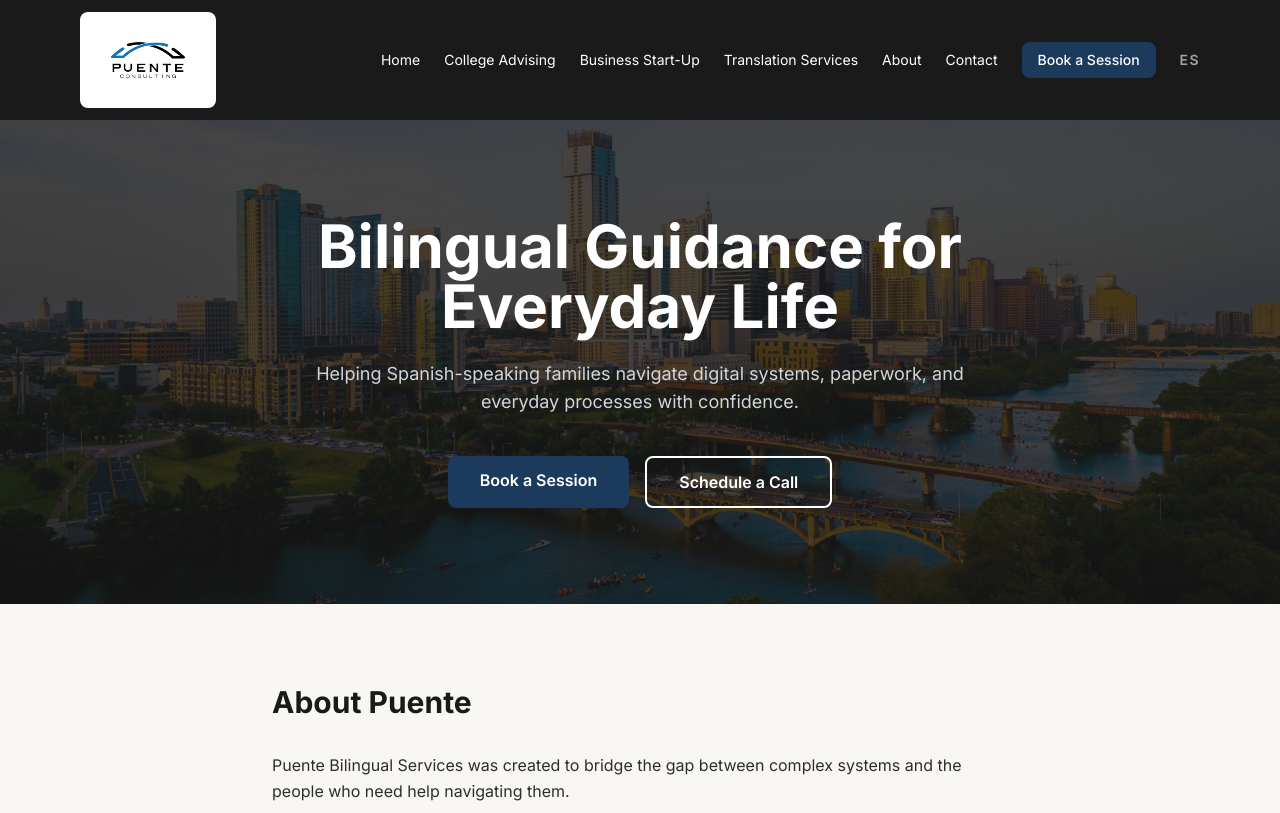
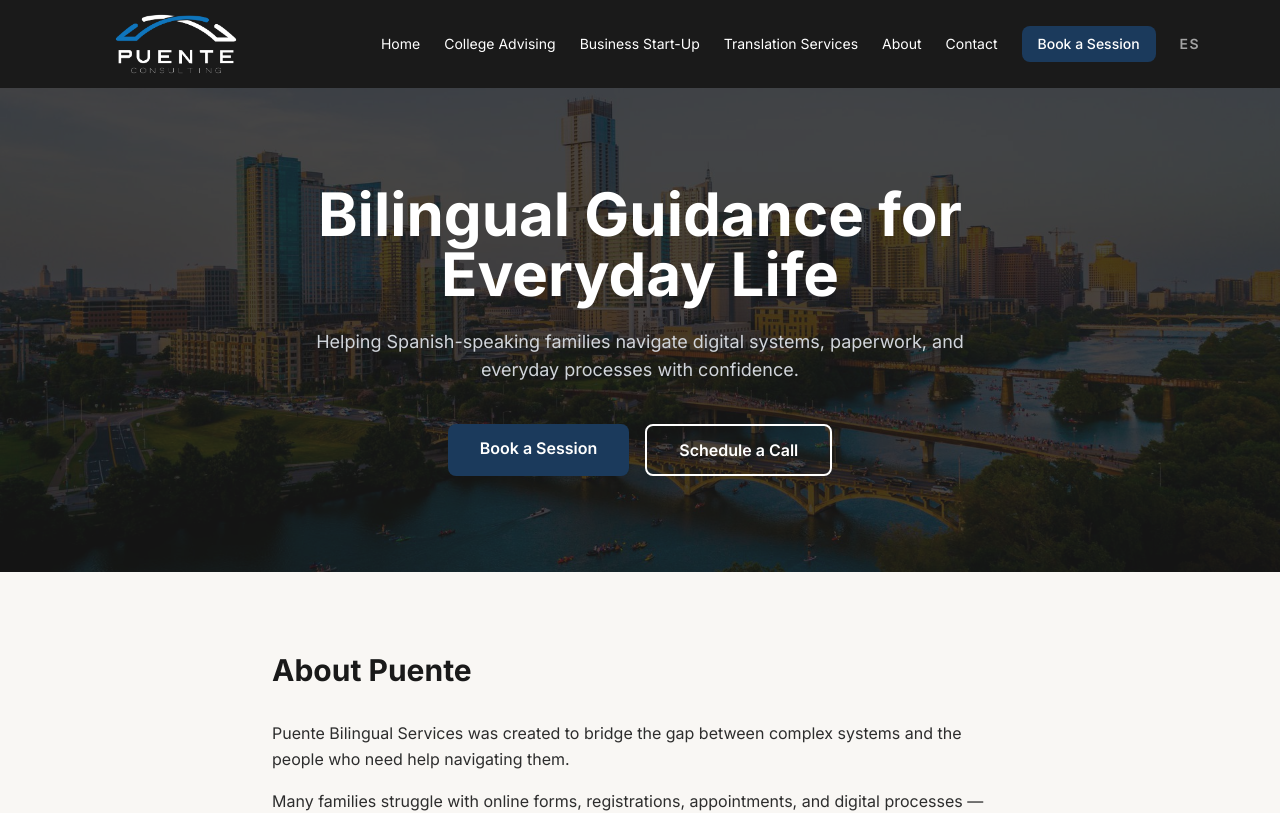
Before and after one commit to dacruz117/puente-consulting, a Next.js app: page / in a window 1280 px wide. Shown: the top 813 px of the page. Built offline with nearby package versions, Linux system fonts and the light colour scheme.

Commit message:
fix: use transparent logo in navbar and footer
Replaces white-boxed logo with transparent PNG version that sits
cleanly on the dark navbar and footer backgrounds.

Co-Authored-By: Claude Sonnet 4.6 <noreply@anthropic.com>

```diff
--- a/src/components/Footer.tsx
+++ b/src/components/Footer.tsx
@@ -13,13 +13,13 @@ export default function Footer() {
         <div className="grid grid-cols-1 md:grid-cols-3 gap-8">
           {/* Brand */}
           <div>
-            <div className="bg-white rounded-lg inline-block px-3 py-2 mb-3">
+            <div className="mb-3">
               <Image
-                src="/logo.png"
+                src="/logo-transparent.png"
                 alt="Puente Consulting"
-                width={130}
-                height={48}
-                className="object-contain h-10 w-auto"
+                width={200}
+                height={67}
+                className="object-contain h-14 w-auto"
               />
             </div>
             <p className="text-sm text-gray-400">{t.footer.tagline}</p>
--- a/src/components/Navbar.tsx
+++ b/src/components/Navbar.tsx
@@ -23,16 +23,14 @@ export default function Navbar() {
       <div className="max-w-6xl mx-auto px-4 py-3 flex items-center justify-between">
         {/* Logo */}
         <Link href="/" className="flex items-center">
-          <div className="bg-white rounded-lg px-4 py-2">
-            <Image
-              src="/logo.png"
-              alt="Puente Consulting"
-              width={220}
-              height={80}
-              className="object-contain h-20 w-auto"
-              priority
-            />
-          </div>
+          <Image
+            src="/logo-transparent.png"
+            alt="Puente Consulting"
+            width={260}
+            height={87}
+            className="object-contain h-16 w-auto"
+            priority
+          />
         </Link>
 
         {/* Desktop nav */}
```
Also changed, not shown: public/logo-transparent.png (renamed from public/Adjust Logo.png).
